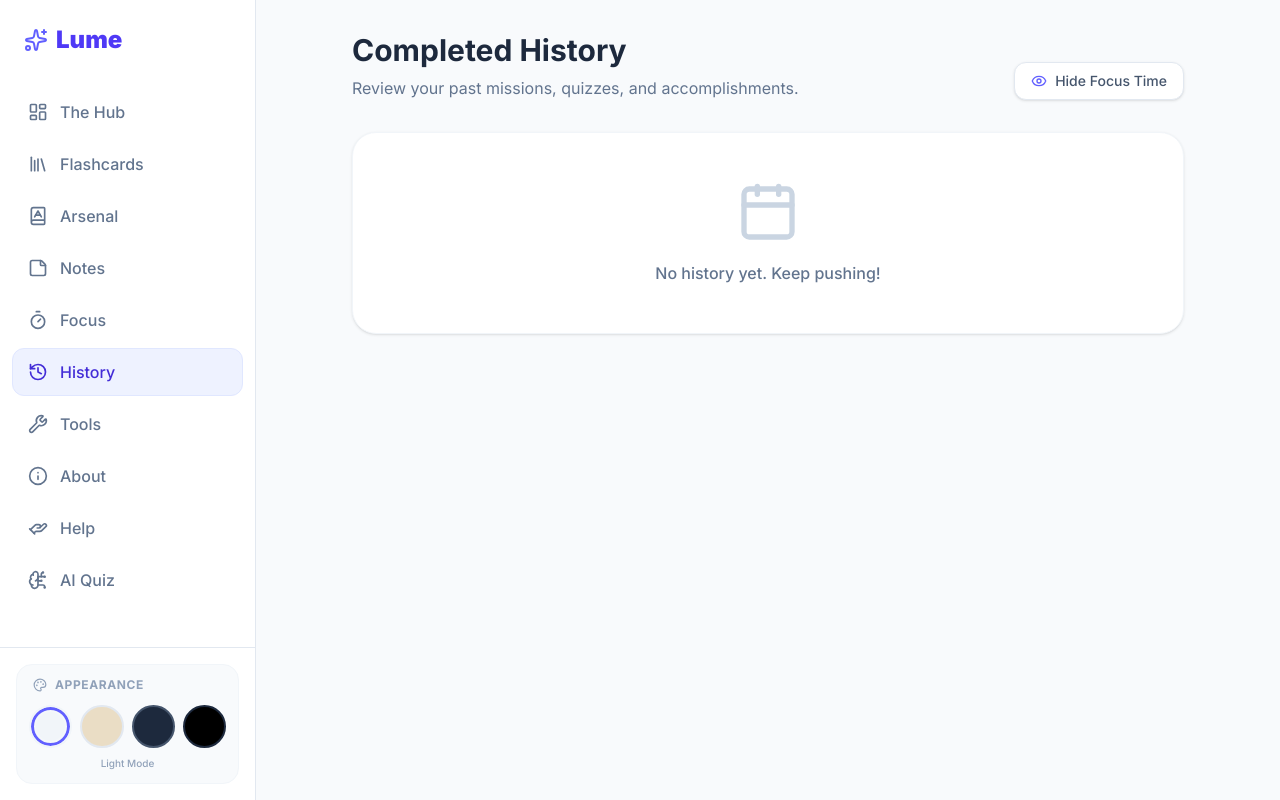
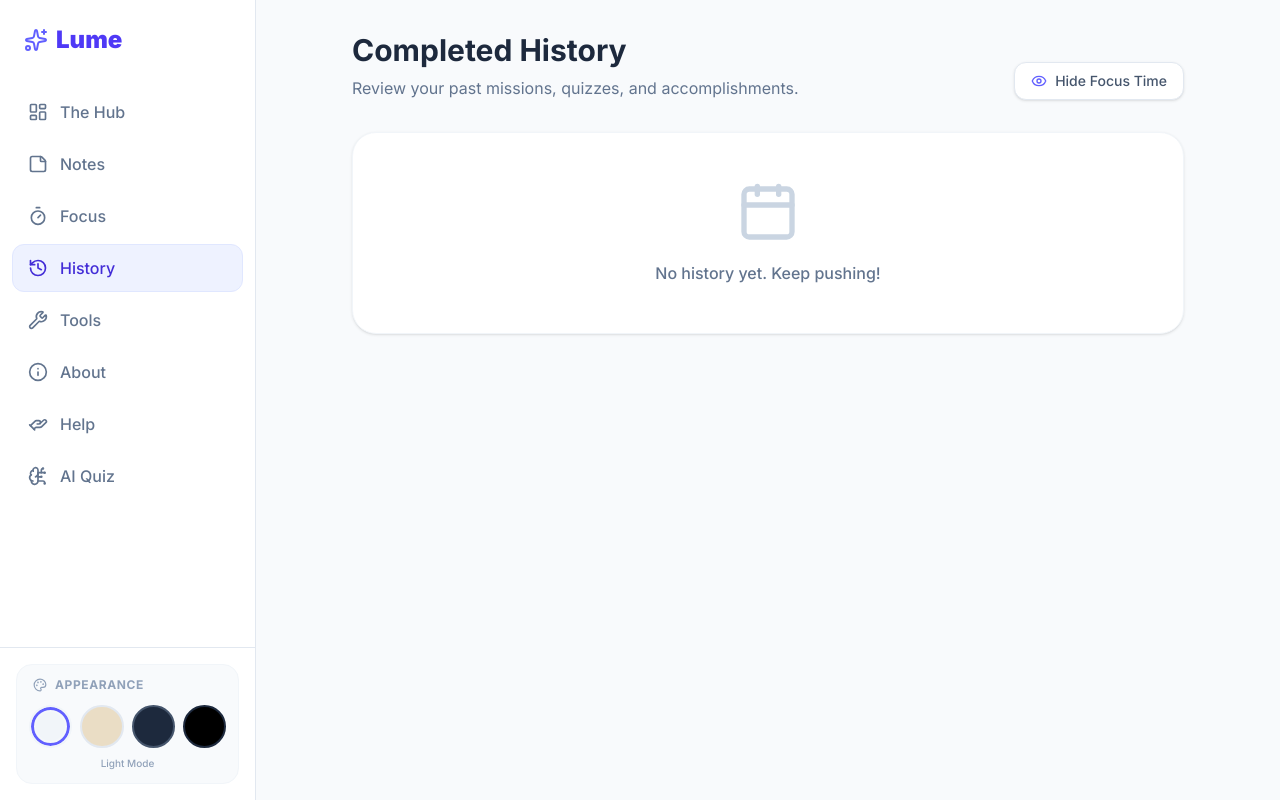
Before and after one commit to piyushbrl69/Lume, a Next.js app: page /history in a window 1280 px wide. Built offline with nearby package versions, Linux system fonts and the light colour scheme.

Commit message:
Analytics page added

```diff
--- a/app/HomeClient.tsx
+++ b/app/HomeClient.tsx
@@ -8,7 +8,7 @@ import ContributionCalendar from '@/components/dashboard/ContributionCalendar';
 import { useLocalStorage } from '@/hooks/useLocalStorage';
 import { format } from 'date-fns';
 import { motion, AnimatePresence } from 'framer-motion';
-import { Settings, LayoutDashboard, Activity, StickyNote, BrainCircuit, History, BookHeart, Wrench } from 'lucide-react';
+import { Settings, LayoutDashboard, Activity, StickyNote, BrainCircuit, History,BookA, BookHeart, Wrench } from 'lucide-react';
 
 export type TaskFrequency = 'once' | 'daily' | 'weekdays' | 'weekends';
 
@@ -34,7 +34,8 @@ const AVAILABLE_SHORTCUTS = [
   { id: 'quiz', name: 'AI Quiz', href: '/quiz', icon: BrainCircuit, color: 'text-purple-600 dark:text-purple-400', bg: 'bg-purple-50 dark:bg-purple-950/40' },
   { id: 'history', name: 'History', href: '/history', icon: History, color: 'text-blue-600 dark:text-blue-400', bg: 'bg-blue-50 dark:bg-blue-950/40' },
   { id: 'diary', name: 'Diary', href: '/diary', icon: BookHeart, color: 'text-rose-600 dark:text-rose-400', bg: 'bg-rose-50 dark:bg-rose-950/40' },
-  { id: 'tools', name: 'Tools', href: '/tools', icon: Wrench, color: 'text-slate-600 dark:text-slate-400', bg: 'bg-slate-100 dark:bg-slate-800' },
+  { id: 'vocab', name: 'Vocab', href: '/vocab', icon: BookA, color: 'text-green-600 dark:text-green-400', bg: 'bg-green-50 dark:bg-green-950/40' },
+  { id: 'flashcards', name: 'FlashCards', href: '/flashcards', icon: BookA, color: 'text-red-600 dark:text-red-400', bg: 'bg-red-50 dark:bg-red-950/40' },
 ];
 
 export default function Home() {
--- a/components/ui/Sidebar.tsx
+++ b/components/ui/Sidebar.tsx
@@ -17,8 +17,6 @@ export default function Sidebar() {
 
   const navItems = [
     { name: 'The Hub', href: '/', icon: <LayoutDashboard size={20} /> },
-    { name: 'Flashcards', href: '/flashcards', icon: <Library size={20} /> },
-    { name: 'Arsenal', href: '/vocab', icon: <BookA size={20} /> },
     { name: 'Notes', href: '/notes', icon: <StickyNote size={20} /> },
     { name: 'Focus', href: '/focus', icon: <Timer size={20} /> },
     { name: 'History', href: '/history', icon: <History size={20} /> },
```
